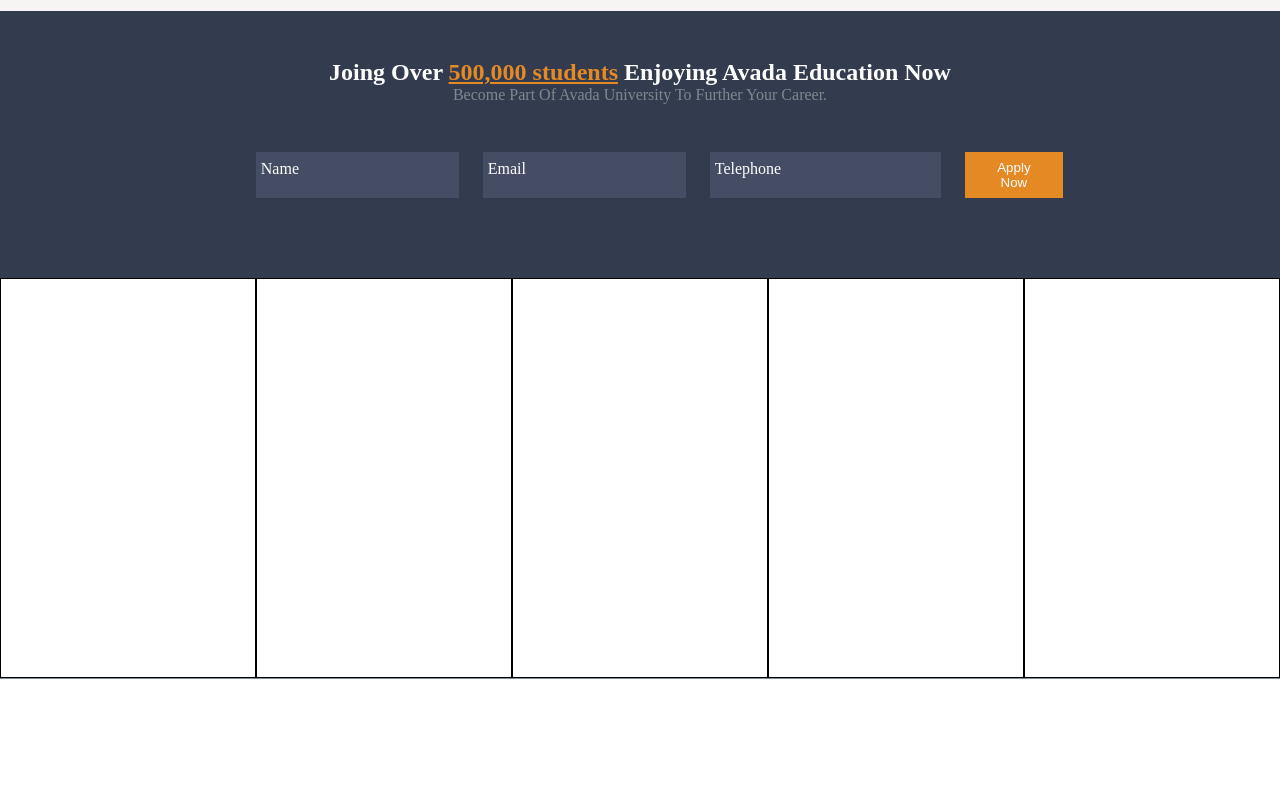
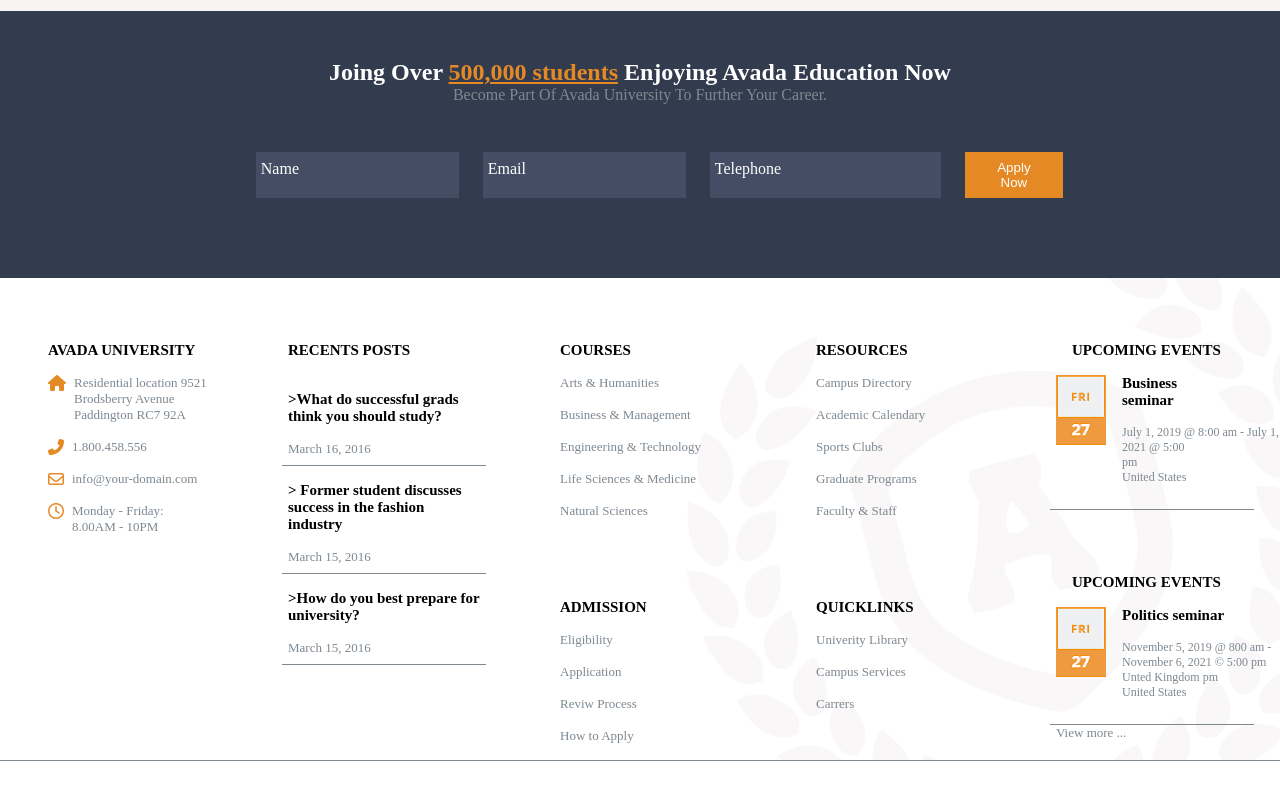
Before and after one commit to Youss0203/proj-html-vuejs, a Vue app: page / in a window 1280 px wide. Shown: the part 3008-3808 px from the top of the page. Before the commit the page ends 3736 px from the top, so only its background shows below. Built offline with nearby package versions, Linux system fonts and the light colour scheme.

Commit message:
prima parte footer

```diff
--- a/src/components/AppFooter.vue
+++ b/src/components/AppFooter.vue
@@ -1,10 +1,75 @@
 <template lang="">
     <section class="upper">
-        <div class="column"></div>
-        <div class="column"></div>
-        <div class="column"></div>
-        <div class="column"></div>
-        <div class="column"></div>
+        <div class="column">
+            <h1>AVADA UNIVERSITY</h1>
+            <ul>
+                <li><i class="fa-solid fa-house"></i><p>Residential location 9521 Brodsberry Avenue Paddington RC7 92A</p></li>
+                <li><i class="fa-solid fa-phone-flip"></i><p>1.800.458.556</p></li>
+                <li><i class="fa-regular fa-envelope"></i><p>info@your-domain.com</p></li>
+                <li><i class="fa-regular fa-clock"></i> <p>Monday - Friday: 8.00AM - 10PM</p></li>
+            </ul>
+        </div>
+        <div class="column">
+            <h1 class="padding-t">RECENTS POSTS</h1>
+            <h2>>What do successful grads think you should study?</h2>
+            <p class="padding">March 16, 2016</p>
+            <div class="divider"></div>
+
+            <h2>> Former student discusses success in the fashion industry</h2>
+            <p class="padding">March 15, 2016</p>
+            <div class="divider"></div>
+
+            <h2>>How do you best prepare for university?</h2>
+            <p class="padding">March 15, 2016</p>
+            <div class="divider"></div>
+        </div>
+        <div class="column">
+            <h1>COURSES</h1>
+            <ul>
+                <li v-for="link in linkitems"><p>{{link.content}}</p></li>
+            </ul>
+            <h1>ADMISSION</h1>
+            <ul>
+                <li v-for="link in links"><p>{{link.content}}</p></li>
+            </ul>
+        </div>
+        <div class="column">
+            <h1>RESOURCES</h1>
+            <ul>
+                <li v-for="link in resources"><p>{{link.content}}</p></li>
+            </ul>
+            <h1>QUICKLINKS</h1>
+            <ul>
+                <li v-for="link in quicklinks"><p>{{link.content}}</p></li>
+            </ul>
+        </div>
+        <div class="column">
+            <h1>UPCOMING EVENTS</h1>
+            <div class="d-flex">
+            <div>
+            <img class="calendar" src="../../src/images/calendar.jpg" alt="">
+            </div>
+            <div>
+            <h1 class="business">Business seminar</h1>
+            <p class="business-content">July 1, 2019 @ 8:00 am - July 1, 2021 @ 5:00 <br> pm <br> United States</p>
+            </div>
+            </div>
+
+            <div class="business-divider"></div>
+
+            <h1>UPCOMING EVENTS</h1>
+            <div class="d-flex">
+            <div>
+            <img class="calendar" src="../../src/images/calendar.jpg" alt="">
+            </div>
+            <div>
+            <h1 class="business">Politics seminar</h1>
+            <p class="business-content">November 5, 2019 @ 800 am - November 6, 2021 © 5:00 pm Unted Kingdom pm <br> United States</p>
+            </div>
+            </div>
+            <div class="business-divider"></div>
+            <p class="padding">View more ...</p>
+        </div>
     </section>
     <section class="contacts">
 
@@ -12,21 +77,184 @@
 </template>
 <script>
 export default {
+    data() {
+        return {
+            linkitems: [
+                {
+                    content: "Arts & Humanities",
+                    url: "#"
+                },
+                {
+                    content: "Business & Management",
+                    url: "#"
+                },
+                {
+                    content: "Engineering & Technology",
+                    url: "#"
+                },
+                {
+                    content: "Life Sciences & Medicine",
+                    url: "#"
+                },
+                {
+                    content: "Natural Sciences",
+                    url: "#"
+                },
 
+            ],
+            links: [
+                {
+                    content: "Eligibility",
+                    url: "#"
+                },
+                {
+                    content: "Application",
+                    url: "#"
+                },
+                {
+                    content: "Reviw Process",
+                    url: "#"
+                },
+                {
+                    content: "How to Apply",
+                    url: "#"
+                },
+
+            ],
+            resources: [
+                {
+                    content: "Campus Directory",
+                    url: "#"
+                },
+                {
+                    content: "Academic Calendary",
+                    url: "#"
+                },
+                {
+                    content: "Sports Clubs",
+                    url: "#"
+                },
+                {
+                    content: "Graduate Programs",
+                    url: "#"
+                },
+                {
+                    content: "Faculty & Staff",
+                    url: "#"
+                },
+            ],
+            quicklinks: [
+                {
+                    content: "Univerity Library",
+                    url: "#"
+                },
+                {
+                    content: "Campus Services ",
+                    url: "#"
+                },
+                {
+                    content: "Carrers",
+                    url: "#"
+                },
+            ]
+        }
+    },
 }
 </script>
 <style lang="scss">
-    section.upper{
-        height: 400px;
-        display:flex;
+section.upper {
+    display: flex;
+    background-image: url(../../src/images/university_ft_bg.png);
+    background-size: 100%;
 
-        .column{
-            width:20%;
-            border:solid black 1px;
+    .column {
+        width: 20%;
+    }
+
+    h1 {
+        font-size: 15px;
+        padding: 0 3rem;
+        margin-bottom: 1rem;
+        padding-top: 4rem;
+    }
+
+    h2 {
+        font-size: 15px;
+        padding: 0 2rem;
+        margin-bottom: 1rem;
+        padding-top: 1rem;
+    }
+
+    p {
+        color: #7e8890;
+        font-size: 13px;
+
+    }
+
+    li {
+        display: flex;
+        padding: 0 3rem;
+        margin-bottom: 1rem;
+
+
+        i {
+            color: #e58925;
+            margin-right: .5rem;
         }
+
     }
-    section.contacts{
-        height: 50px;
-        border-top: 1px solid #7e8890;
+
+    .padding {
+        padding: 0 2rem;
     }
-</style>
+
+    .padding-t {
+        padding: 4rem 2rem 0;
+    }
+
+    .divider {
+        height: 1px;
+        width: 80%;
+        background-color: #7e8890;
+        margin: 0 auto;
+        margin-top: .5rem;
+    }
+
+    .calendar {
+        width: 50px;
+        height: 70px;
+        margin-left: 2rem;
+    }
+
+    .d-flex {
+        display: flex;
+    }
+    .business{
+
+
+        font-size: 15px;
+        margin-bottom: 1rem;
+        padding-top: 0;
+        padding-left: 1rem;
+    }
+    .business-content{
+        font-size: 12px;
+        margin-bottom: 1rem;
+        padding-top: 0;
+        padding-left: 1rem;
+    }
+    .business-divider{
+        height: 1px;
+        width: 80%;
+        background-color: #7e8890;
+        margin: 0 auto;
+        margin-top: .5rem;
+    }
+
+
+}
+
+section.contacts {
+    height: 50px;
+    border-top: 1px solid #7e8890;
+}</style>
```
Also changed, not shown: src/images/calendar.jpg (added).
